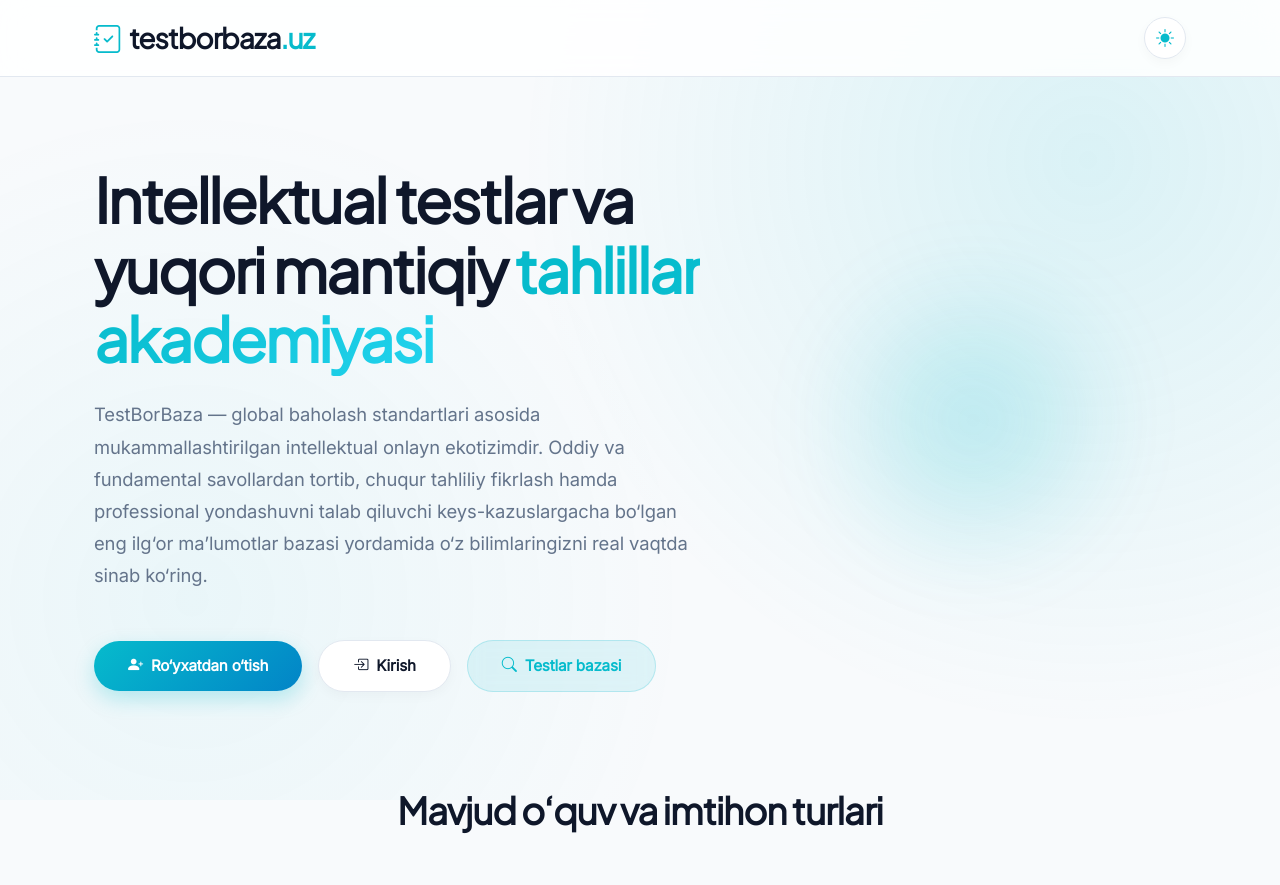
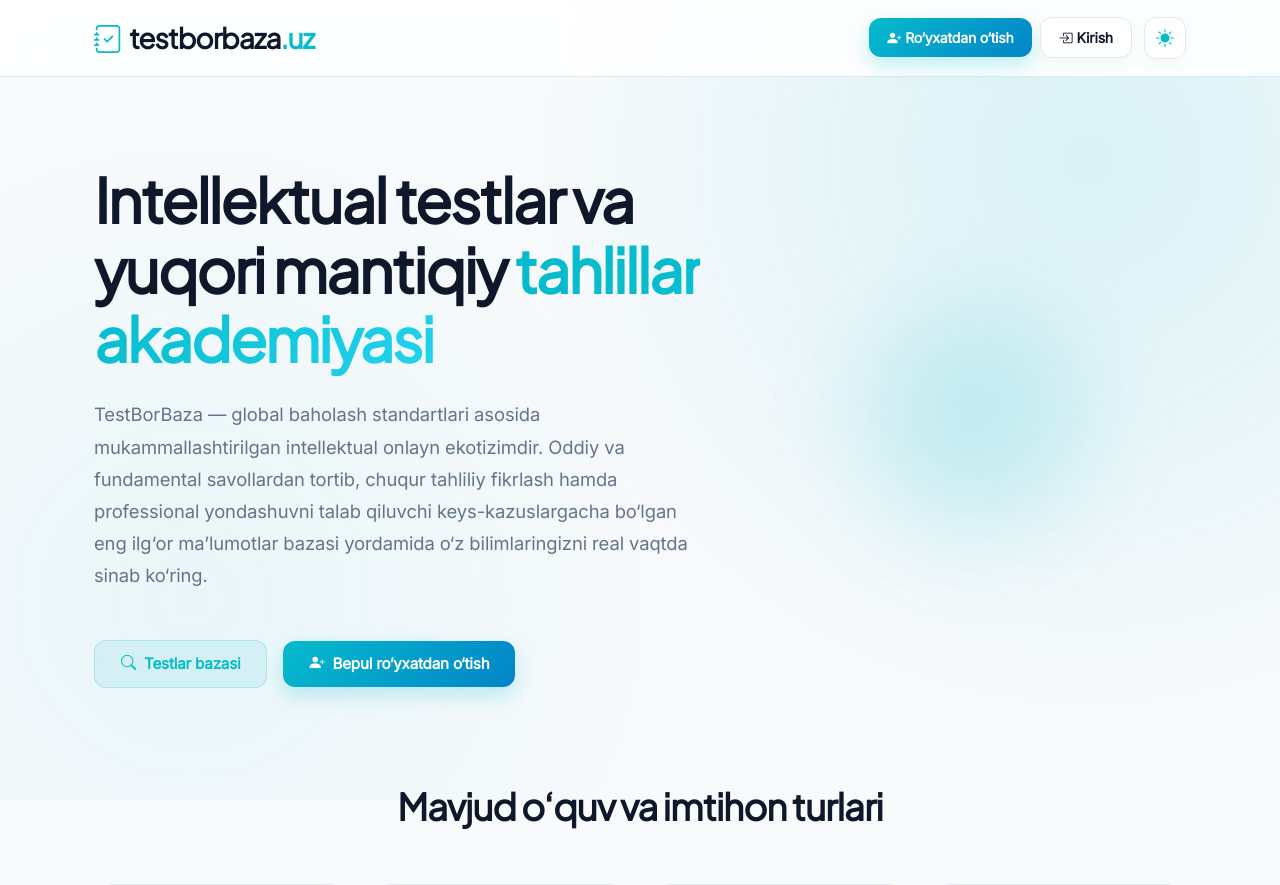
Before and after one commit to jcodetab/online_test_platform, a Django app: template templates/registration/home.html in a window 1280 px wide. Shown: the top 885 px of the page. Run offline with Django 5.2, Linux system fonts and the light colour scheme; the template is opened without the code that fills it, so the values that code supplies are empty.

Commit message:
home.html tugmalar dizayni va joylashuvi yangilandi

```diff
--- a/templates/registration/home.html
+++ b/templates/registration/home.html
@@ -104,7 +104,7 @@
         .theme-nav-toggle {
             width: 42px;
             height: 42px;
-            border-radius: 50%;
+            border-radius: 12px;
             background-color: var(--toggle-bg);
             border: 1px solid var(--border-clean);
             color: var(--brand-primary);
@@ -118,21 +118,21 @@
         }
 
         .theme-nav-toggle:hover {
-            transform: scale(1.08) rotate(15deg);
+            transform: scale(1.05);
             box-shadow: 0 4px 12px rgba(6, 187, 204, 0.25);
             background-color: var(--brand-primary);
             color: #FFFFFF;
             border-color: var(--brand-primary);
         }
 
-        /* ZAMONAVIY GLOSSY PILL BUTTONS */
+        /* ZAMONAVIY TO'RTBURCHAK (RECTANGULAR) BUTTONS */
         .btn-modern-primary {
             background: linear-gradient(135deg, #06BBCC 0%, #0284C7 100%);
             color: #FFFFFF !important;
             font-weight: 700;
             font-size: 0.95rem;
-            padding: 14px 34px;
-            border-radius: 50px;
+            padding: 12px 26px;
+            border-radius: 12px;
             border: none;
             box-shadow: 0 8px 20px rgba(6, 187, 204, 0.25);
             transition: all 0.3s cubic-bezier(0.16, 1, 0.3, 1);
@@ -143,7 +143,7 @@
         }
 
         .btn-modern-primary:hover {
-            transform: translateY(-3px) scale(1.02);
+            transform: translateY(-2px);
             box-shadow: 0 12px 28px rgba(6, 187, 204, 0.38);
             filter: brightness(1.08);
         }
@@ -153,8 +153,8 @@
             color: var(--text-main) !important;
             font-weight: 700;
             font-size: 0.95rem;
-            padding: 14px 34px;
-            border-radius: 50px;
+            padding: 12px 26px;
+            border-radius: 12px;
             border: 1.5px solid var(--border-clean);
             box-shadow: var(--shadow-sm);
             transition: all 0.3s cubic-bezier(0.16, 1, 0.3, 1);
@@ -165,7 +165,7 @@
         }
 
         .btn-modern-secondary:hover {
-            transform: translateY(-3px) scale(1.02);
+            transform: translateY(-2px);
             border-color: var(--brand-primary);
             color: var(--brand-primary) !important;
             box-shadow: var(--shadow-md);
@@ -177,8 +177,8 @@
             color: var(--brand-primary) !important;
             font-weight: 700;
             font-size: 0.95rem;
-            padding: 14px 34px;
-            border-radius: 50px;
+            padding: 12px 26px;
+            border-radius: 12px;
             border: 1.5px solid rgba(6, 187, 204, 0.2);
             backdrop-filter: blur(8px);
             transition: all 0.3s cubic-bezier(0.16, 1, 0.3, 1);
@@ -189,10 +189,15 @@
         }
 
         .btn-modern-info:hover {
-            transform: translateY(-3px) scale(1.02);
+            transform: translateY(-2px);
             background: rgba(6, 187, 204, 0.2);
             border-color: var(--brand-primary);
             box-shadow: 0 8px 24px rgba(6, 187, 204, 0.2);
+        }
+
+        .btn-nav-sm {
+            padding: 9px 18px;
+            font-size: 0.88rem;
         }
 
         /* HERO MATN STILISTIKASI */
@@ -386,9 +391,19 @@
                 </h3>
             </a>
 
-            <!-- ENG O'NG BURCHAKDAGI KUN/TUN REJIM TUGMASI -->
-            <div class="ms-auto">
-                <button class="theme-nav-toggle" id="theme-toggle" title="Rejimni o'zgartirish">
+            <!-- ENG O'NG BURCHAKDAGI RO'YXATDAN O'TISH, KIRISH VA KUN/TUN TUGMALARI -->
+            <div class="ms-auto d-flex align-items-center gap-2">
+                <a href="{% url 'register' %}" class="btn-modern-primary btn-nav-sm text-decoration-none">
+                    <i class="bi bi-person-plus-fill me-1"></i> Ro‘yxatdan o‘tish
+                </a>
+
+                {% if not user.is_authenticated %}
+                    <a href="{% url 'login' %}" class="btn-modern-secondary btn-nav-sm text-decoration-none">
+                        <i class="bi bi-box-arrow-in-right me-1"></i> Kirish
+                    </a>
+                {% endif %}
+
+                <button class="theme-nav-toggle ms-1" id="theme-toggle" title="Rejimni o'zgartirish">
                     <i class="bi bi-sun-fill" id="theme-icon"></i>
                 </button>
             </div>
@@ -407,20 +422,14 @@
                         TestBorBaza — global baholash standartlari asosida mukammallashtirilgan intellektual onlayn ekotizimdir. Oddiy va fundamental savollardan tortib, chuqur tahliliy fikrlash hamda professional yondashuvni talab qiluvchi keys-kazuslargacha bo‘lgan eng ilg‘or ma’lumotlar bazasi yordamida o‘z bilimlaringizni real vaqtda sinab ko‘ring.
                     </p>
 
-                    <!-- YANGI SHAKLDAGI ZAMONAVIY TUGMALAR -->
+                    <!-- YANGI SHAKLDAGI ZAMONAVIY TO'RTBURCHAK TUGMALAR -->
                     <div class="d-flex flex-row flex-wrap align-items-center justify-content-center justify-content-lg-start gap-3">
-                        <a href="{% url 'register' %}" class="btn-modern-primary text-decoration-none">
-                            <i class="bi bi-person-plus-fill me-2"></i> Ro‘yxatdan o‘tish
+                        <a href="{% url 'search_tests_page' %}" class="btn-modern-info text-decoration-none">
+                            <i class="bi bi-search me-2"></i> Testlar bazasi
                         </a>
 
-                        {% if not user.is_authenticated %}
-                            <a href="{% url 'login' %}" class="btn-modern-secondary text-decoration-none">
-                                <i class="bi bi-box-arrow-in-right me-2"></i> Kirish
-                            </a>
-                        {% endif %}
-
-                        <a href="{% url 'search_tests_page' %}" class="btn-modern-info text-decoration-none">
-                            <i class="bi bi-search me-2"></i> Testlar bazasi
+                        <a href="{% url 'register' %}" class="btn-modern-primary text-decoration-none">
+                            <i class="bi bi-person-plus-fill me-2"></i> Bepul ro‘yxatdan o‘tish
                         </a>
                     </div>
                 </div>
```
